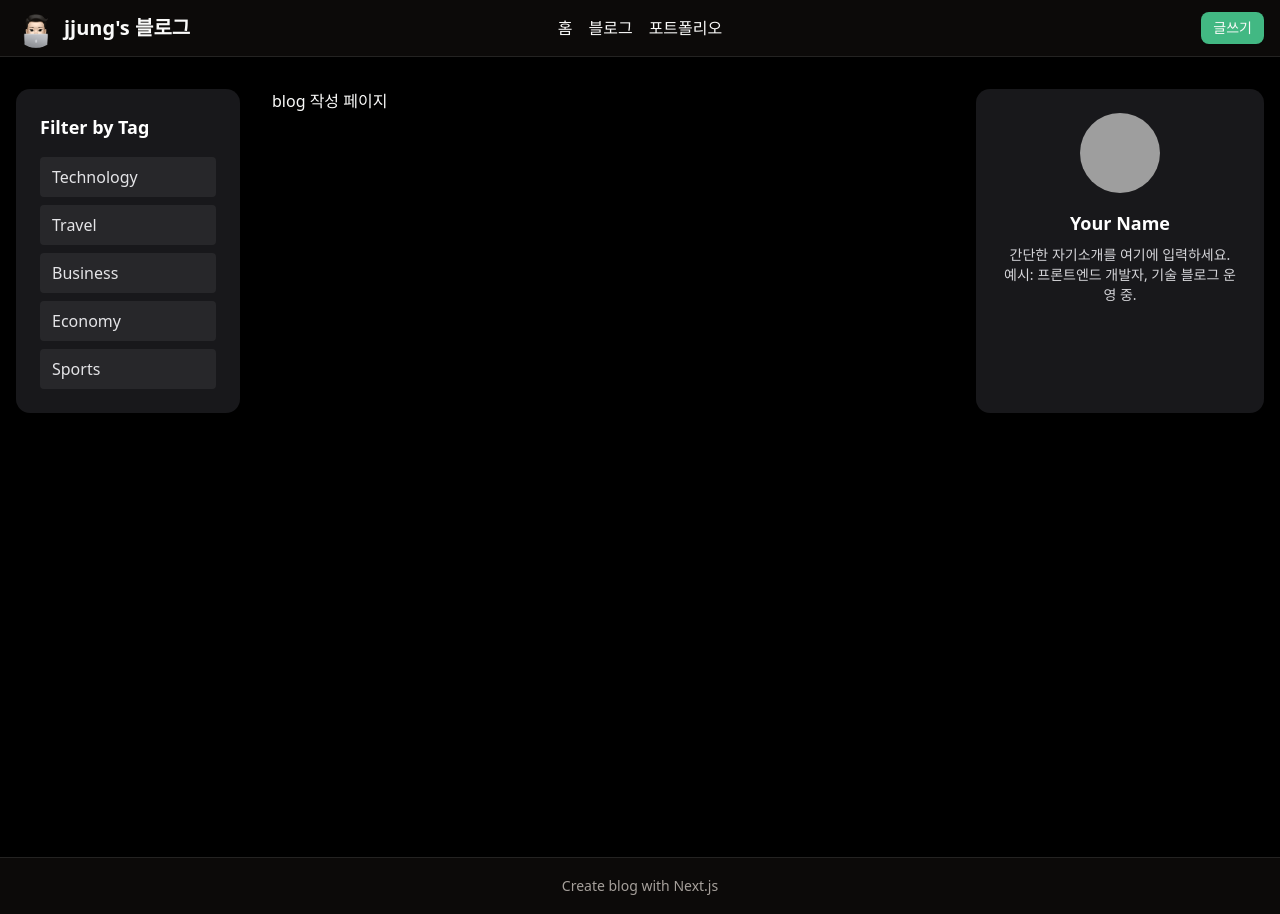
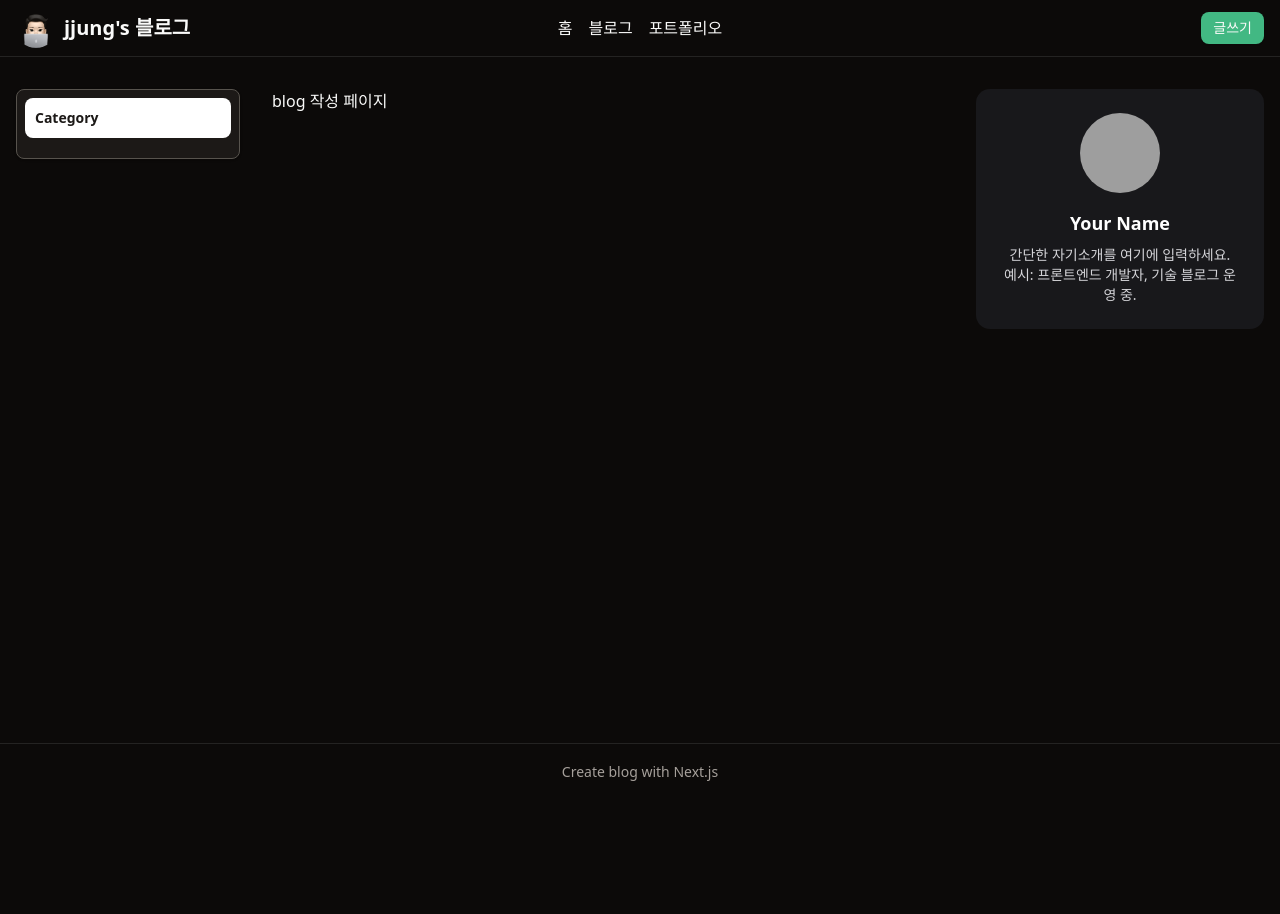
Before and after one commit to rlwjd31/blog, a Next.js app: page /blog/write in a window 1280 px wide. After the commit the page ends 800 px from the top, so only its background shows below. Built offline with nearby package versions, Linux system fonts and the light colour scheme; grey boxes are pictures that could not be loaded.

Commit message:
🚀 [Feat]: blog layout 기본 구조 설계 및 마크업 추가

```diff
--- a/src/app/blog/layout.tsx
+++ b/src/app/blog/layout.tsx
@@ -1,28 +1,22 @@
+import { Card } from "@/components/ui/card";
+
+
 export default function BlogListLayout({ children }: { children: React.ReactNode }) {
-  // 예시 태그 데이터 (실제 데이터로 교체 가능)
-  const tags = ["Technology", "Travel", "Business", "Economy", "Sports"];
+
 
   return (
-    <main className="flex min-h-screen w-full flex-col items-center bg-black">
-      <section className="flex w-full max-w-7xl flex-col gap-8 px-4 py-8 md:flex-row">
+    <section className="mx-auto flex w-full max-w-7xl flex-col gap-8 px-4 py-8 md:flex-row">
       {/* 왼쪽 태그 필터 사이드바 */}
-        <aside className="hidden h-fit w-56 shrink-0 rounded-xl bg-zinc-900 p-6 max-md:hidden md:block">
-          <h2 className="mb-4 text-lg font-semibold text-white">Filter by Tag</h2>
-          <ul className="flex flex-col gap-2">
-            {tags.map((tag) => (
-              <li key={tag}>
-                <button
-                  className="w-full rounded bg-zinc-800 px-3 py-2 text-left text-zinc-200 transition hover:bg-zinc-700"
-                  // onClick={() => ...} // 실제 필터링 로직 연결
-                >
-                  {tag}
-                </button>
-              </li>
-            ))}
-          </ul>
+      <aside className="h-fit w-56 shrink-0 max-md:hidden md:block">
+        <Card className="gap-3 rounded-md border-stone-600 bg-stone-900 p-2">
+          <h2 className="rounded-md bg-white p-2.5 text-sm font-semibold text-stone-900">
+            Category
+          </h2>
+          <ul className="flex flex-col gap-2">{/* tag filter section */}</ul>
+        </Card>
       </aside>
       {/* 메인 컨텐츠 영역 */}
-        <div className="min-w-0 flex-1">{children}</div>
+      <section className="min-w-0 flex-1">{children}</section>
       {/* 오른쪽 사이드바 */}
       <aside className="hidden w-full shrink-0 rounded-xl bg-zinc-900 p-6 max-lg:w-60 max-md:hidden md:block md:w-72">
         <div className="flex flex-col items-center">
@@ -40,6 +34,5 @@ export default function BlogListLayout({ children }: { children: React.ReactNode
         </div>
       </aside>
     </section>
-    </main>
   );
 }
```
Also changed, not shown: src/app/blog/page.tsx (+1 -6 lines). Lines whose indentation alone changed are shown as unchanged.
